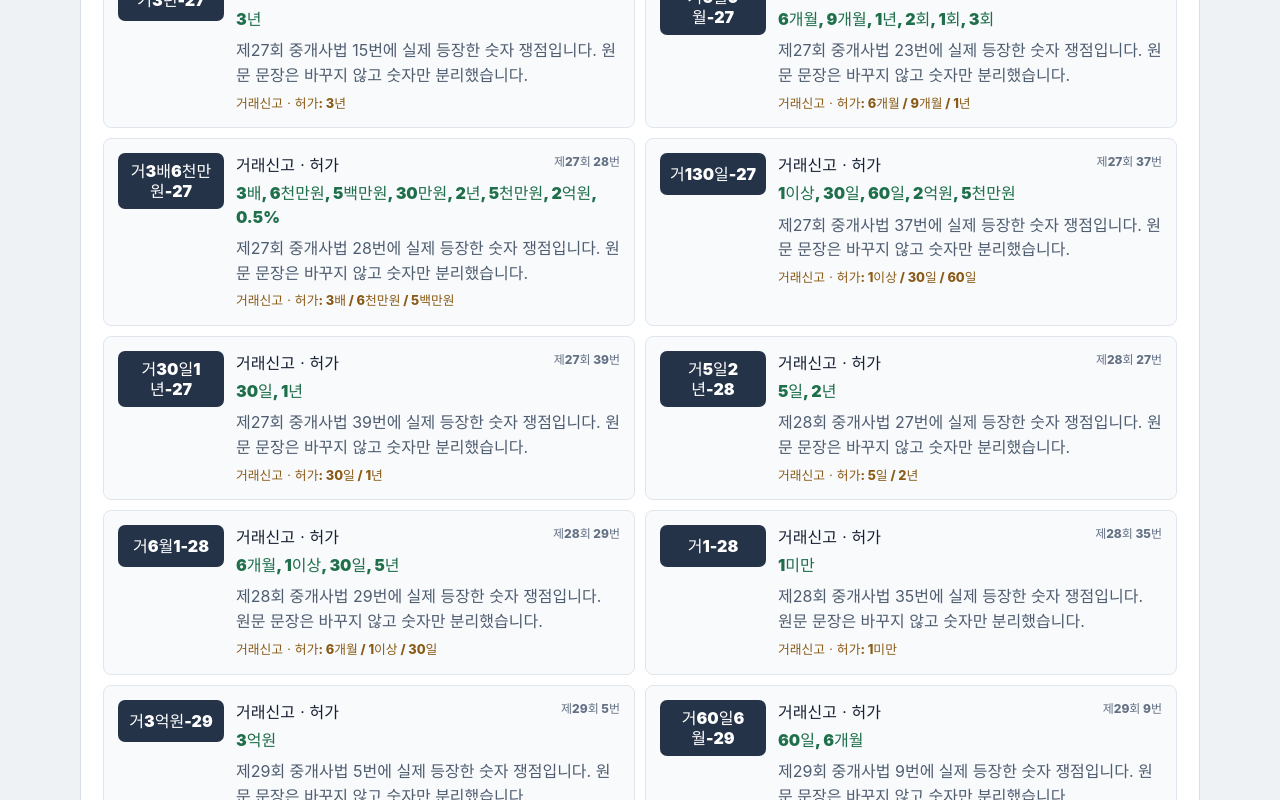
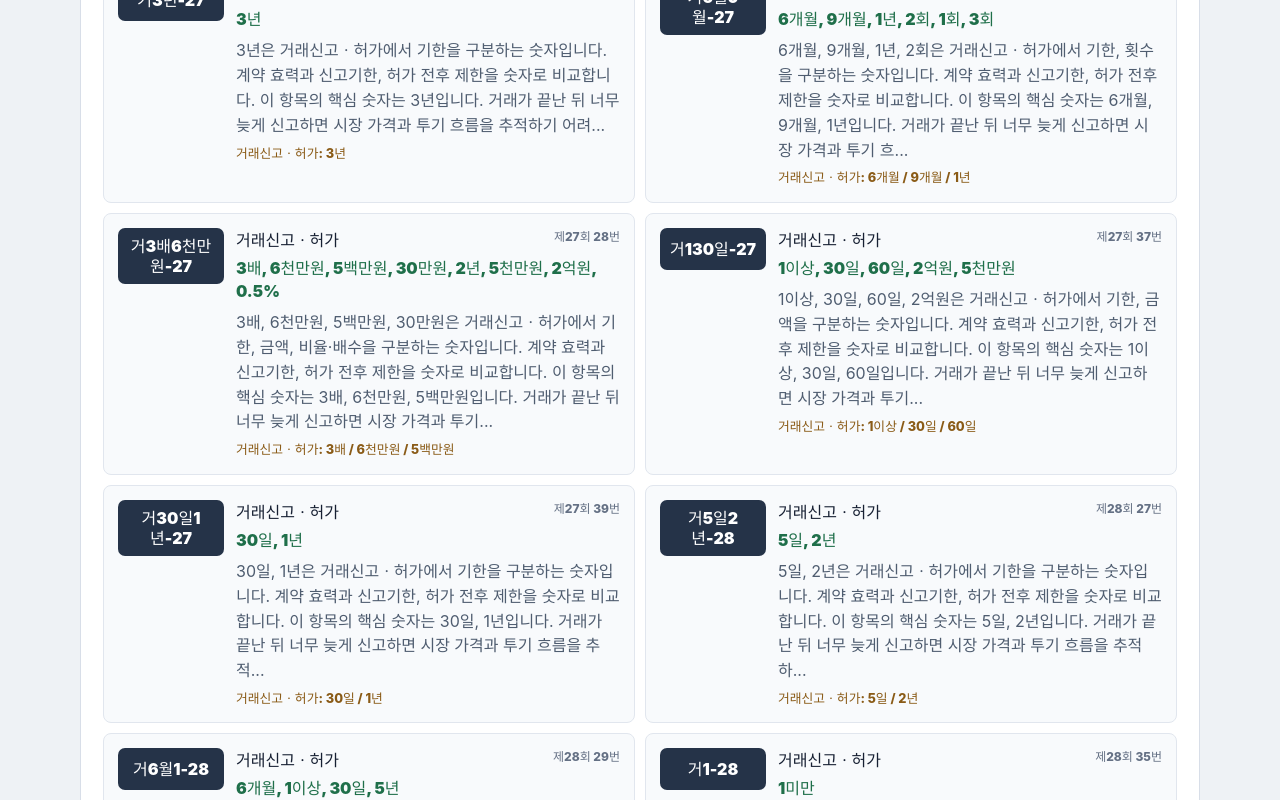
Before and after one commit to qtwow09-png/licensed-realtor-exam-app, a React (Vite) app: page / in a window 1280 px wide. Both pictures are taken after a click on the button 214 px from the left and 985 px from the top of the page. Shown: the part 548-1348 px from the top of the page. Built offline with nearby package versions, Linux system fonts and the light colour scheme.

Commit message:
Improve numeric memory explanations

```diff
--- a/src/pages/NumericMemoryPage.tsx
+++ b/src/pages/NumericMemoryPage.tsx
@@ -1,11 +1,48 @@
 import { ArrowLeft, BookOpenCheck } from 'lucide-react';
-import { numericMemorySubjects, type NumericMemorySubject } from '../data/numericMemoryCodes';
+import { numericMemorySubjects, type NumericMemoryItem, type NumericMemorySubject } from '../data/numericMemoryCodes';
 
 type NumericMemoryPageProps = {
   selectedSubject: NumericMemorySubject['subject'];
   onSelectSubject: (subject: NumericMemorySubject['subject']) => void;
   onBack: () => void;
 };
+
+const boilerplatePattern = /제\d+회 .*실제 등장한 숫자 쟁점입니다/;
+
+function numberKind(numbers: string): string {
+  const kinds = [
+    numbers.match(/년|개월|월|일/) ? '기한' : '',
+    numbers.match(/원|만원|억원|천만원|백만원/) ? '금액' : '',
+    numbers.match(/%|퍼센트|배/) ? '비율·배수' : '',
+    numbers.match(/회|차례/) ? '횟수' : '',
+    numbers.match(/명|인/) ? '인원' : '',
+    numbers.match(/㎡|제곱미터|평방미터/) ? '면적' : '',
+  ].filter(Boolean);
+
+  return kinds.length > 0 ? kinds.join(', ') : '기준값';
+}
+
+function trimSentence(value: string): string {
+  return value.replace(/\s+/g, ' ').trim();
+}
+
+function numericExplanation(item: NumericMemoryItem, groupSummary: string): string {
+  if (item.point && !boilerplatePattern.test(item.point)) {
+    return trimSentence(item.point);
+  }
+
+  const primaryNumbers = item.numbers
+    .split(',')
+    .map((number) => number.trim())
+    .filter(Boolean)
+    .slice(0, 4)
+    .join(', ');
+  const kind = numberKind(item.numbers);
+  const why = trimSentence(item.why);
+  const shortWhy = why.length > 95 ? `${why.slice(0, 95).trim()}...` : why;
+
+  return `${primaryNumbers}은 ${item.theme}에서 ${kind}을 구분하는 숫자입니다. ${shortWhy || groupSummary}`;
+}
 
 export function NumericMemoryPage({
   selectedSubject,
@@ -58,12 +95,15 @@ export function NumericMemoryPage({
               <p>{group.summary}</p>
             </div>
             <div className="numericDetailList">
-              {group.items.map((item) => (
+              {group.items.map((item) => {
+                const explanation = numericExplanation(item, group.summary);
+
+                return (
                   <article className="numericDetailItem" key={`${group.title}-${item.code}-${item.source}`}>
                     <button className="memoryCodeButton" type="button" aria-describedby={`${item.code}-${item.source}`}>
                       {item.code}
                       <span className="memoryTooltip" role="tooltip" id={`${item.code}-${item.source}`}>
-                      {item.why}
+                        {explanation}
                       </span>
                     </button>
                     <div>
@@ -72,11 +112,12 @@ export function NumericMemoryPage({
                         <span>{item.source}</span>
                       </div>
                       <em>{item.numbers}</em>
-                    <p>{item.point}</p>
+                      <p>{explanation}</p>
                       <small>{item.cue}</small>
                     </div>
                   </article>
-              ))}
+                );
+              })}
             </div>
           </section>
         ))}
```
Lines whose indentation alone changed are shown as unchanged.
